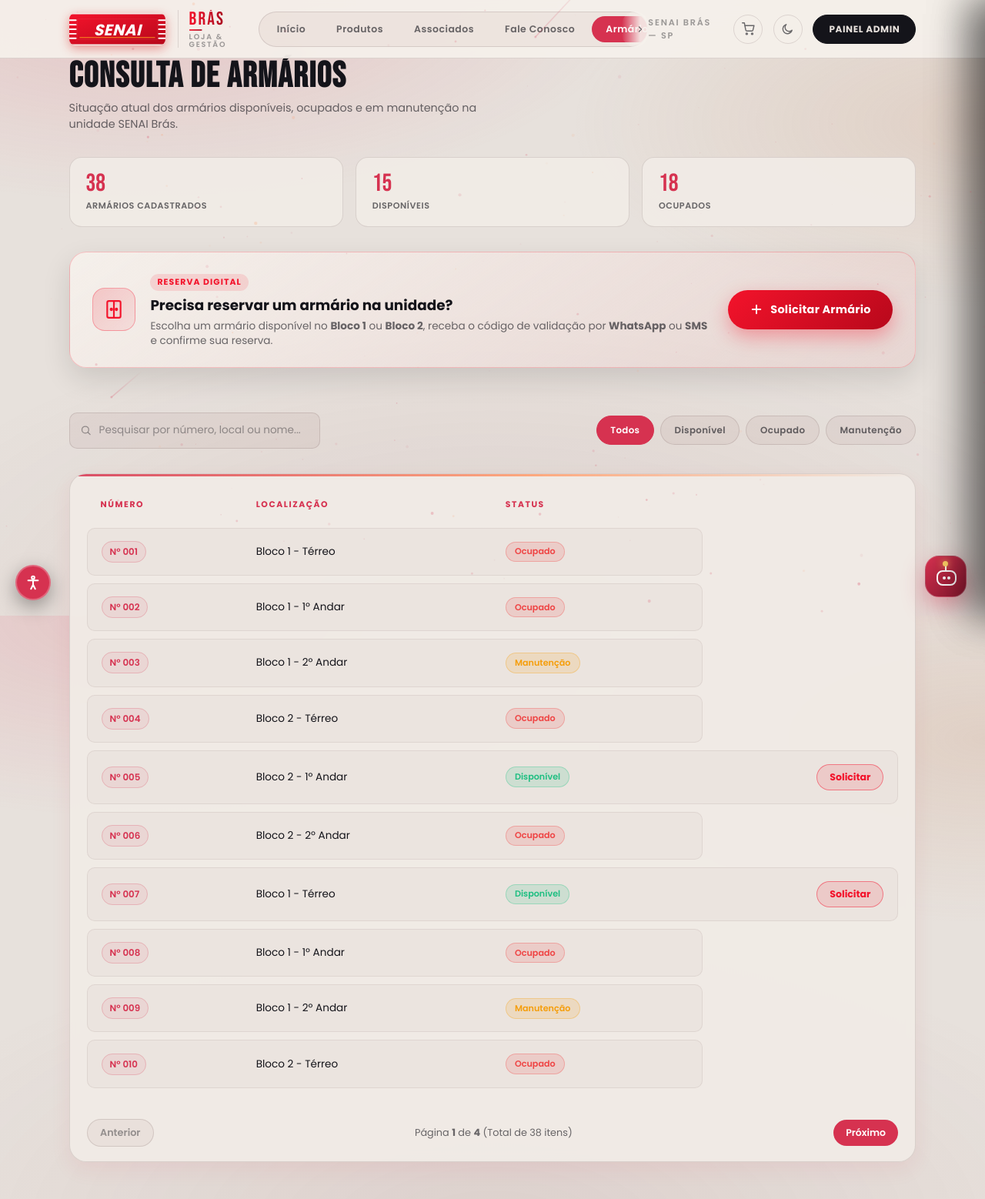
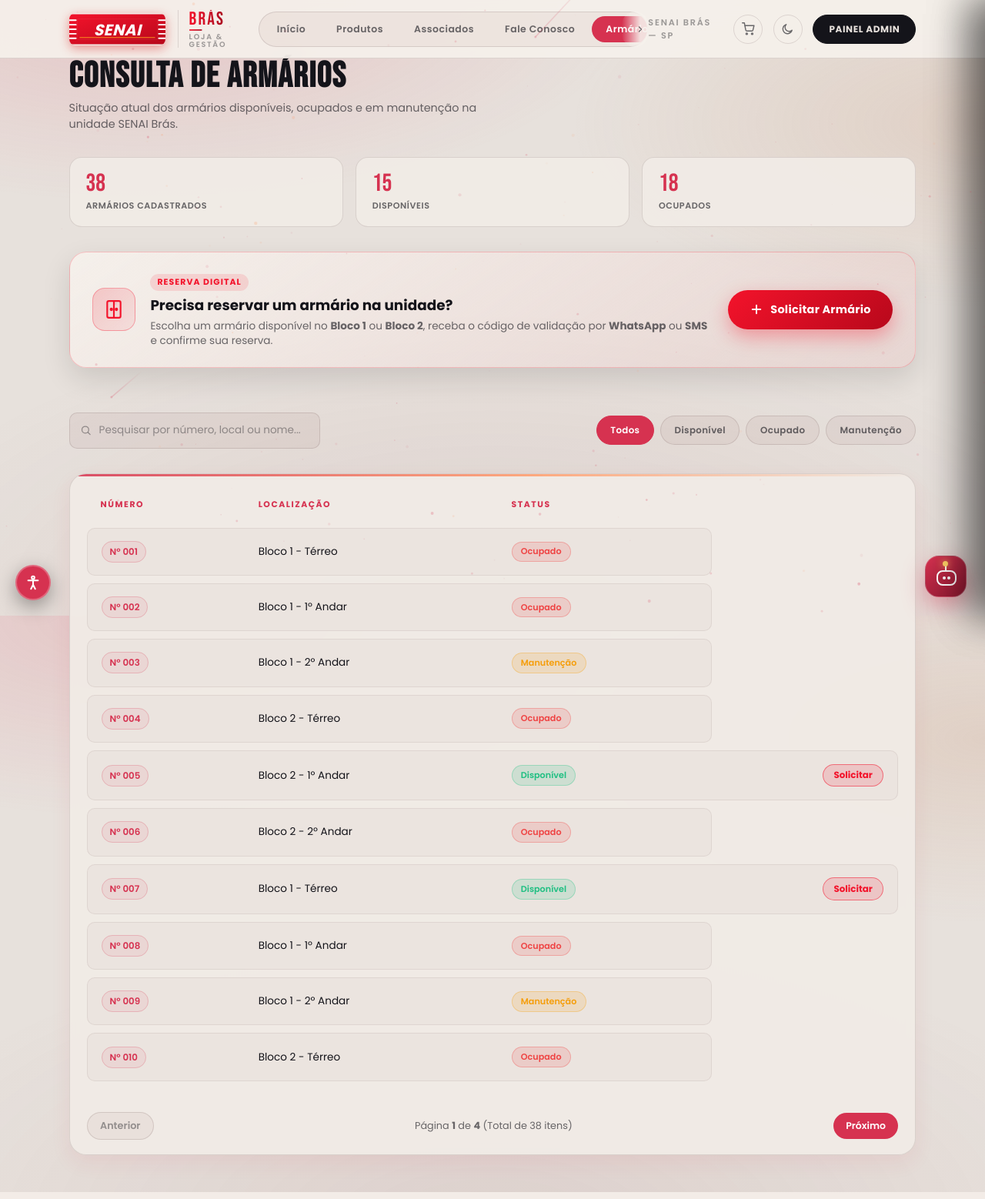
Before and after one commit to YasminNathaly/Projeto-AAPM-software, a FastAPI app: page / in a window 1280 px wide, after a click on "Armários". Shown: the whole page at 77% size. Run offline with FastAPI, Linux system fonts and the light colour scheme; data comes from the database, SQL or seed files in the repository; data that the repository does not hold is empty.

Commit message:
Alinha botao Solicitar na tabela de armarios sem overflow mobile

```diff
--- a/app/templates/base.html
+++ b/app/templates/base.html
@@ -3647,12 +3647,12 @@ document.addEventListener('DOMContentLoaded', () => {
 .btn-solicitar-armario {
   all: unset;
   box-sizing: border-box !important;
-  display: inline-flex !important; align-items: center !important; gap: 0.35rem !important;
-  padding: 0.45rem 1rem !important; border-radius: 999px !important;
-  border: 1px solid rgba(243, 19, 43, 0.45) !important;
-  background: rgba(243, 19, 43, 0.12) !important; color: #f3132b !important;
-  font-family: inherit !important; font-size: 0.78rem !important; font-weight: 700 !important;
-  cursor: pointer !important; transition: all 0.2s ease !important;
+  display: inline-flex !important; align-items: center !important; justify-content: center !important;
+  padding: 0.34rem 0.85rem !important; border-radius: 999px !important;
+  border: 1px solid rgba(243, 19, 43, 0.5) !important;
+  background: rgba(243, 19, 43, 0.14) !important; color: #f3132b !important;
+  font-family: inherit !important; font-size: 0.74rem !important; font-weight: 700 !important;
+  cursor: pointer !important; transition: all 0.2s ease !important; white-space: nowrap !important;
 }
 .btn-solicitar-armario:hover { background: #f3132b !important; color: #ffffff !important; }
 
```
